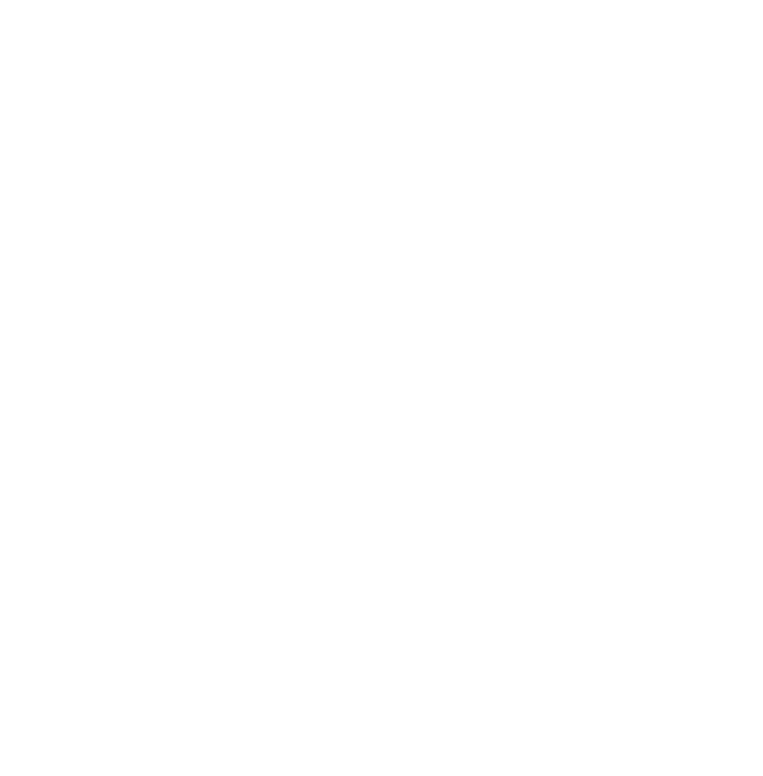
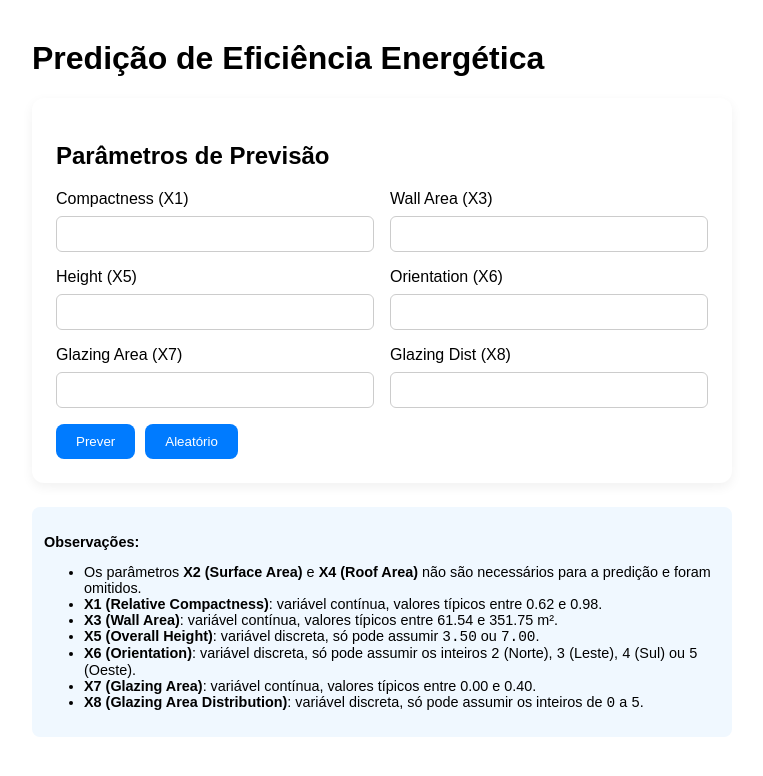
Before and after one commit to gustavo-qs/case-regressao, a Vue app in the folder AT3 - Desenvolvimento/frontend/pred_app/: page /predictions in a window 1280 px wide. Before the commit this address had no page. Shown: the top 776 px of the page, without its empty margins (258-1021 px from the left). Built offline with nearby package versions, Linux system fonts and the light colour scheme.

Commit message:
:sparkles: adding prediction request

```diff
--- a/AT3 - Desenvolvimento/frontend/pred_app/src/router/index.js
+++ b/AT3 - Desenvolvimento/frontend/pred_app/src/router/index.js
@@ -1,5 +1,7 @@
 import { createRouter, createWebHistory } from 'vue-router'
 import HomeView from '../views/HomeView.vue'
+import UsersView from '../views/UsersView.vue'
+import PredictionsView from '../views/PredictionsView.vue'
 
 const router = createRouter({
   history: createWebHistory(import.meta.env.BASE_URL),
@@ -12,8 +14,13 @@
     {
       path: '/users',
       name: 'users',
-      component: () => import('../views/UsersView.vue'),
+      component: UsersView
     },
+    {
+      path: '/predictions',
+      name: 'predictions',
+      component: PredictionsView
+    }
   ],
 })
 
--- a/AT3 - Desenvolvimento/frontend/pred_app/src/views/HomeView.vue
+++ b/AT3 - Desenvolvimento/frontend/pred_app/src/views/HomeView.vue
@@ -12,7 +12,7 @@
   <div>
     <nav>
       <button @click="changeView('/users')">Gerenciar Usuário</button>
-      <button @click="changeView('/predict')">Prever Novos Dados</button>
+      <button @click="changeView('/predictions')">Prever Novos Dados</button>
       <button @click="changeView('/history')">Consultar Histórico</button>
     </nav>
 
--- /dev/null
+++ b/AT3 - Desenvolvimento/frontend/pred_app/src/views/PredictionsView.vue
@@ -0,0 +1,270 @@
+<template>
+  <div class="previsoes-view">
+    <h1>Predição de Eficiência Energética</h1>
+
+    <!-- Formulário de entrada -->
+    <div class="input-form">
+      <h2>Parâmetros de Previsão</h2>
+      <form @submit.prevent="requestPrediction">
+        <div class="grid">
+          <div v-for="(field, key) in inputs" :key="key" class="form-group">
+            <label :for="key">{{ field.label }}</label>
+            <input
+              :id="key"
+              type="number"
+              step="any"
+              v-model.number="field.value"
+              required
+            />
+          </div>
+        </div>
+        <button type="submit" :disabled="isRequesting">
+          {{ isRequesting ? 'Aguardando...' : 'Prever' }}
+        </button>
+        <button type="button" @click="generateRandomInputs()" :disabled="isRequesting" style="margin-left: 10px;">
+          Aleatório
+        </button>
+      </form>
+    </div>
+    <!-- Nota sobre parâmetros não utilizados -->
+    <div class="note">
+      <p>
+        <strong>Observações:</strong>
+        <ul>
+          <li>
+            Os parâmetros <strong>X2 (Surface Area)</strong> e <strong>X4 (Roof Area)</strong> não são necessários para a predição e foram omitidos.
+          </li>
+          <li>
+            <strong>X1 (Relative Compactness)</strong>: variável contínua, valores típicos entre 0.62 e 0.98.
+          </li>
+          <li>
+            <strong>X3 (Wall Area)</strong>: variável contínua, valores típicos entre 61.54 e 351.75 m².
+          </li>
+          <li>
+            <strong>X5 (Overall Height)</strong>: variável discreta, só pode assumir <code>3.50</code> ou <code>7.00</code>.
+          </li>
+          <li>
+            <strong>X6 (Orientation)</strong>: variável discreta, só pode assumir os inteiros
+            <code>2</code> (Norte), <code>3</code> (Leste), <code>4</code> (Sul) ou <code>5</code> (Oeste).
+          </li>
+          <li>
+            <strong>X7 (Glazing Area)</strong>: variável contínua, valores típicos entre 0.00 e 0.40.
+          </li>
+          <li>
+            <strong>X8 (Glazing Area Distribution)</strong>: variável discreta, só pode assumir os inteiros
+            de <code>0</code> a <code>5</code>.
+          </li>
+        </ul>
+      </p>
+    </div>
+
+    <!-- Resultado da predição -->
+    <div v-if="prediction !== null" class="result-card">
+      <h2>Resultado</h2>
+      <p>
+        Predição: <strong>{{ prediction }}</strong>
+      </p>
+      <button @click="savePrediction" :disabled="isSaving">
+        {{ isSaving ? 'Salvando...' : 'Salvar no Banco' }}
+      </button>
+    </div>
+  </div>
+</template>
+
+<script>
+export default {
+  name: 'PrevisoesView',
+  data() {
+    return {
+      inputs: {
+        X1_compactness:    { label: 'Compactness (X1)', value: null },
+        X3_wall_area:      { label: 'Wall Area (X3)', value: null },
+        X5_height:         { label: 'Height (X5)', value: null },
+        X6_orientation:    { label: 'Orientation (X6)', value: null },
+        X7_glazing_area:   { label: 'Glazing Area (X7)', value: null },
+        X8_glazing_dist:   { label: 'Glazing Dist (X8)', value: null },
+      },
+      prediction: null,
+      isRequesting: false,
+      isSaving: false,
+    };
+  },
+  methods: {
+    // Monta payload a partir dos inputs
+    buildPayload() {
+      const out = {};
+      for (const key in this.inputs) {
+        out[key] = this.inputs[key].value;
+      }
+      return out;
+    },
+    /**
+     * Gera um número float aleatório entre min (inclusivo) e max (inclusivo).
+     * @param {number} min - O valor mínimo.
+     * @param {number} max - O valor máximo.
+     * @returns {number} - Um número float aleatório entre min e max.
+     */
+    randFloat(min, max) {
+      return Math.random() * (max - min) + min;
+    },
+
+    /**
+     * Gera um número inteiro aleatório entre min (inclusivo) e max (inclusivo).
+     * @param {number} min - O valor mínimo.
+     * @param {number} max - O valor máximo.
+     * @returns {number} - Um número inteiro aleatório entre min e max
+     */
+    randInt(min, max) {
+      return Math.floor(Math.random() * (max - min + 1)) + min;
+    },
+
+    /**
+     * Gera inputs aleatórios plausíveis para as 8 variáveis do Energy Efficiency Dataset.
+     * @returns {Object} - Um objeto contendo os inputs aleatórios.     *
+     */
+    generateRandomInputs() {
+      var randomInputs = {
+        X1_compactness:    parseFloat(this.randFloat(0.62, 0.98).toFixed(3)), // contínuo :contentReference[oaicite:6]{index=6}
+        X3_wall_area:      parseFloat(this.randFloat(61.54, 351.75).toFixed(1)), // contínuo :contentReference[oaicite:7]{index=7}
+        X5_height:         [3.50, 7.00][this.randInt(0, 1)],                   // discreto :contentReference[oaicite:8]{index=8}
+        X6_orientation:    this.randInt(2, 5),                                 // inteiro :contentReference[oaicite:9]{index=9}
+        X7_glazing_area:   parseFloat(this.randFloat(0.00, 0.40).toFixed(2)),  // contínuo :contentReference[oaicite:10]{index=10}
+        X8_glazing_dist:   this.randInt(0, 5)                                  // inteiro :contentReference[oaicite:11]{index=11}
+      };
+
+      this.inputs = {
+        X1_compactness:    { label: 'Compactness (X1)', value: randomInputs.X1_compactness },
+        X3_wall_area:      { label: 'Wall Area (X3)', value: randomInputs.X3_wall_area },
+        X5_height:         { label: 'Height (X5)', value: randomInputs.X5_height },
+        X6_orientation:    { label: 'Orientation (X6)', value: randomInputs.X6_orientation },
+        X7_glazing_area:   { label: 'Glazing Area (X7)', value: randomInputs.X7_glazing_area },
+        X8_glazing_dist:   { label: 'Glazing Dist (X8)', value: randomInputs.X8_glazing_dist },
+      };
+    },
+    // Chama o endpoint de predição
+    async requestPrediction() {
+      this.prediction = null;
+      this.isRequesting = true;
+      try {
+        const res = await fetch('http://localhost:8000/previsoes/', {
+          method: 'POST',
+          headers: { 'Content-Type': 'application/json' },
+          body: JSON.stringify(this.buildPayload()),
+        });
+        if (!res.ok) throw new Error(res.statusText);
+        const data = await res.json();
+        // espera {'predictions': [...]}
+        this.prediction = data.predictions[0];
+      } catch (err) {
+        console.error('Erro na predição:', err);
+        alert('Falha ao obter predição. Veja console.');
+      } finally {
+        this.isRequesting = false;
+      }
+    },
+
+    // Salva input + resultado no backend
+    async savePrediction() {
+      this.isSaving = true;
+      const payload = {
+        ...this.buildPayload(),
+        prediction: this.prediction
+      };
+      try {
+        const res = await fetch('http://localhost:8000/previsoes/save/', {
+          method: 'POST',
+          headers: { 'Content-Type': 'application/json' },
+          body: JSON.stringify(payload),
+        });
+        if (!res.ok) throw new Error(res.statusText);
+        alert('Salvo com sucesso!');
+      } catch (err) {
+        console.error('Erro ao salvar:', err);
+        alert('Falha ao salvar. Veja console.');
+      } finally {
+        this.isSaving = false;
+      }
+    }
+  }
+};
+</script>
+
+<style scoped>
+.note {
+  margin: 20px 0;
+  padding: 12px;
+  background: #f0f8ff;
+  border-radius: 8px;
+  font-size: 0.9rem;
+}
+
+.previsoes-view {
+  max-width: 700px;
+  margin: 40px auto;
+  padding: 0 20px;
+  font-family: sans-serif;
+}
+.input-form {
+  background: #fff;
+  padding: 24px;
+  border-radius: 12px;
+  box-shadow: 0 4px 12px rgba(0, 0, 0, 0.06);
+  margin-bottom: 24px;
+}
+.input-form .grid {
+  display: flex;
+  flex-wrap: wrap;
+  gap: 16px;
+}
+.input-form .form-group {
+  flex: 1 1 calc(50% - 16px);
+  display: flex;
+  flex-direction: column;
+}
+.input-form label {
+  margin-bottom: 8px;
+  font-weight: 500;
+}
+.input-form input {
+  padding: 8px 12px;
+  border: 1px solid #ccc;
+  border-radius: 6px;
+  font-size: 1rem;
+}
+.input-form button {
+  margin-top: 16px;
+  padding: 10px 20px;
+  background: #007bff;
+  color: #fff;
+  border: none;
+  border-radius: 8px;
+  cursor: pointer;
+}
+.input-form button:disabled {
+  opacity: 0.6;
+  cursor: default;
+}
+
+.result-card {
+  background: #f9faff;
+  padding: 20px;
+  border-radius: 12px;
+  box-shadow: 0 2px 8px rgba(0, 0, 0, 0.04);
+}
+.result-card p {
+  font-size: 1.2rem;
+}
+.result-card button {
+  margin-top: 12px;
+  padding: 8px 16px;
+  background: #28a745;
+  color: #fff;
+  border: none;
+  border-radius: 6px;
+  cursor: pointer;
+}
+.result-card button:disabled {
+  opacity: 0.6;
+  cursor: default;
+}
+</style>
--- a/AT3 - Desenvolvimento/frontend/pred_app/vite.config.js
+++ b/AT3 - Desenvolvimento/frontend/pred_app/vite.config.js
@@ -7,8 +7,7 @@
 // https://vite.dev/config/
 export default defineConfig({
   plugins: [
-    vue(),
-    vueDevTools(),
+    vue()
   ],
   resolve: {
     alias: {
```
